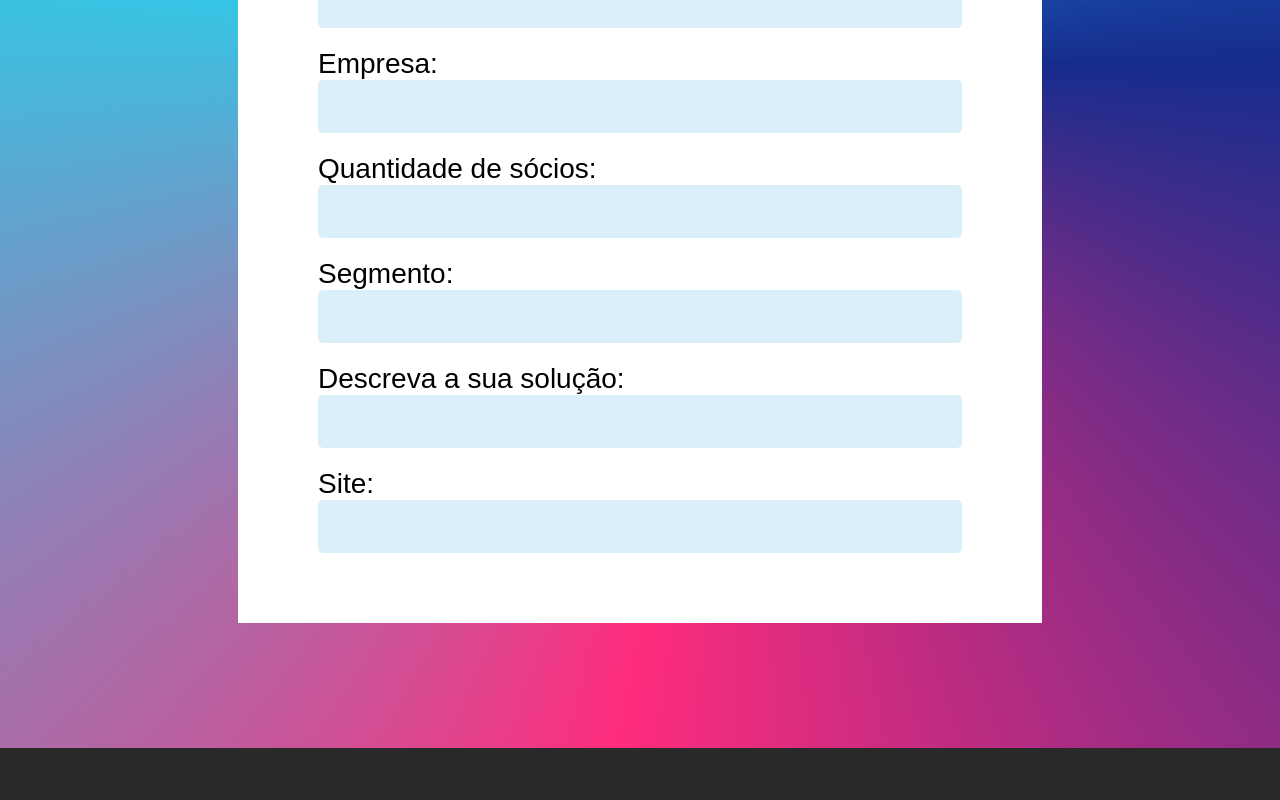
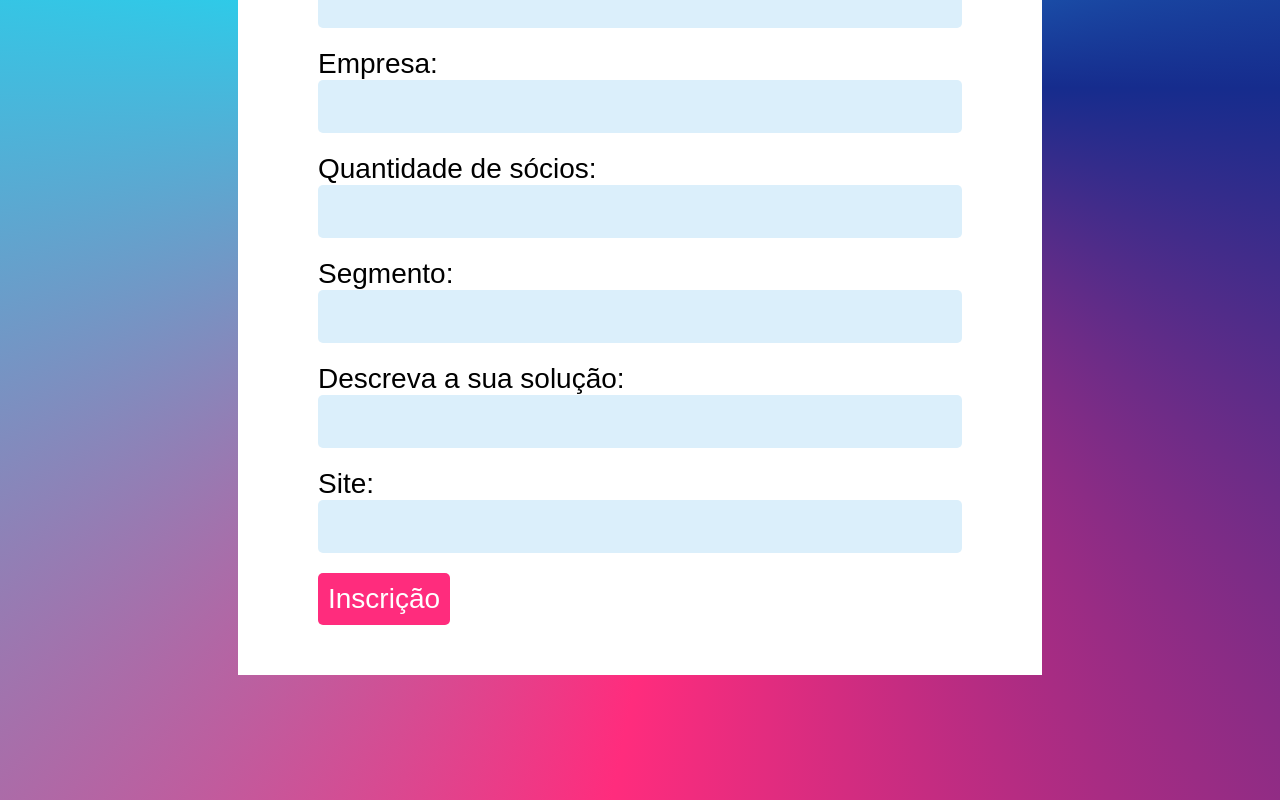
Before and after one commit to ALIAonepage/Alia-Landing-page, a React (Create React App) app in the folder client/: page / in a window 1280 px wide. Shown: the part 1314-2114 px from the top of the page. Before the commit the page ends 2062 px from the top, so only its background shows below. Built offline with nearby package versions, Linux system fonts and the light colour scheme.

Commit message:
feature(feature/frontSubscription): add submit button

```diff
--- a/client/src/components/Subscription/index.tsx
+++ b/client/src/components/Subscription/index.tsx
@@ -1,5 +1,5 @@
 import React from "react";
-import { StyledSubscriptionComponent, SubscriptionContainer, StyledSubscriptionForm, StyledSubscriptionField } from "./styles";
+import { StyledSubscriptionComponent, SubscriptionContainer, StyledSubscriptionForm, StyledSubscriptionField, StyledButton } from "./styles";
 
 type SubscriptionFormType = {
     propriedade?: string;
@@ -73,6 +73,8 @@ const SubscriptionForm = ({ propriedade }: SubscriptionFormType) => {
                     dataField="site"
                     labelTitle="Site:"
                 />
+
+                <SubmitButton />
             </form>
         </StyledSubscriptionForm>
     );
@@ -96,3 +98,13 @@ const SubscriptionField = ({ dataField, labelTitle, inputType="text" }: Subscrip
         </StyledSubscriptionField>
     );
 }
+
+const SubmitButton: React.FC = () => {
+    return (
+        <StyledButton>
+            <button type="submit">
+                Inscrição
+            </button>
+        </StyledButton>
+    );
+}
--- a/client/src/components/Subscription/styles.ts
+++ b/client/src/components/Subscription/styles.ts
@@ -68,3 +68,29 @@ export const StyledSubscriptionField = styled.div`
         }
     }
 `;
+
+export const StyledButton = styled.div`
+    display: flex;
+
+    width: fit-content;
+
+    border-radius: 5px;
+
+    background-color: #ff2c7d;
+    color: #fff;
+
+    button{
+        padding: 10px;
+
+        font-size: 28px;
+
+        border: none;
+
+        background-color: transparent;
+        color: #fff;
+    }
+
+    :hover{
+        background-color: #ff2c7dcc;
+    }
+`;
```
